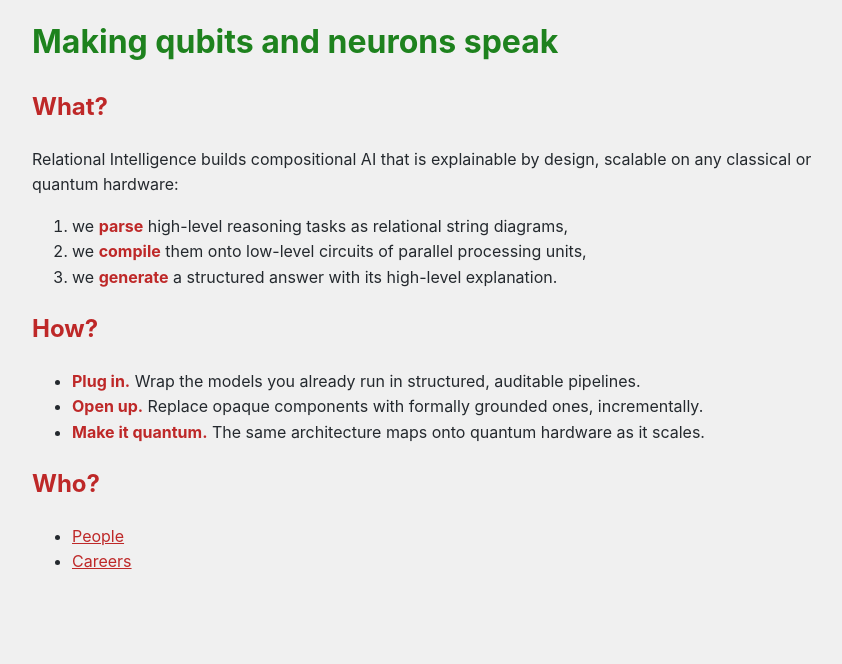
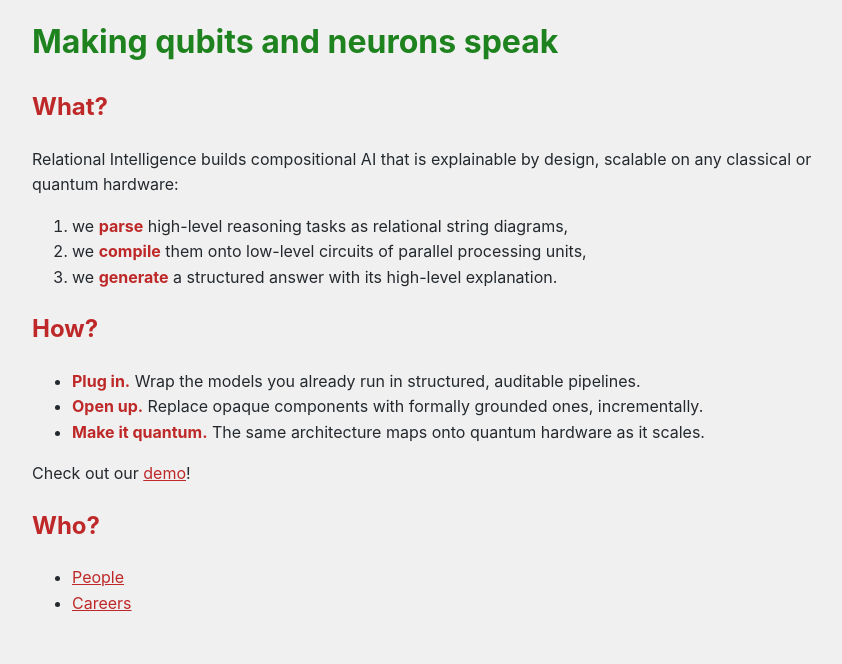
Before and after one commit to relational-intelligence/relational-intelligence.github.io, a Jekyll site: the page built from index.md, in a window 1280 px wide. Shown: the part 356-1020 px from the top of the page, without its empty margins (208-1050 px from the left). Built offline with Jekyll 4.4.1, drawn with Linux system fonts in a browser that asks for light colours; before the commit the page ends 979 px from its top, so only the background shows below that.

Commit message:
Update index.md

```diff
--- a/index.md
+++ b/index.md
@@ -20,6 +20,8 @@ Relational Intelligence builds compositional AI that is explainable by design, s
 - **Open up.** Replace opaque components with formally grounded ones, incrementally.
 - **Make it quantum.** The same architecture maps onto quantum hardware as it scales.
 
+Check out our [demo](bobcat.rel-int.ai)!
+
 ## Who?
 
 - [People](people)
```
